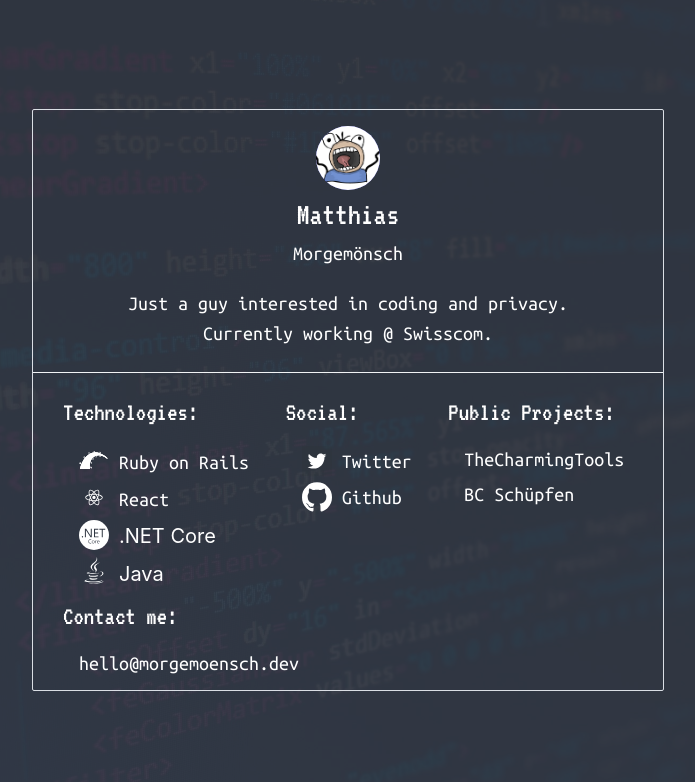
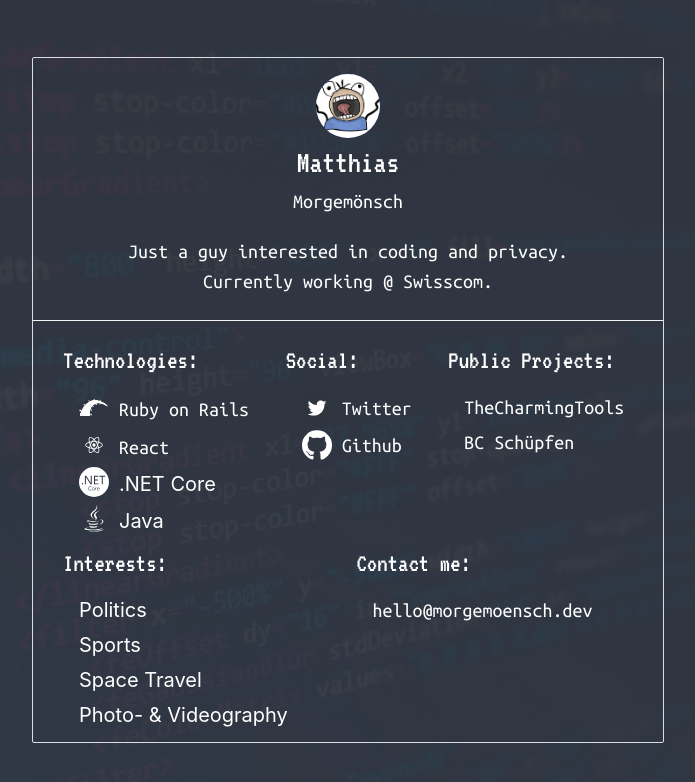
Before and after one commit to MorgeMoensch/morgemoensch.dev, a plain HTML site: page index.html in a window 1280 px wide. Shown: the whole page, without its empty margins (292-987 px from the left). Drawn offline with Linux system fonts and the light colour scheme.

Commit message:
Add interests

```diff
--- a/index.html
+++ b/index.html
@@ -44,6 +44,16 @@
 						</ul>
 					</div>
 					<div class="flex-element">
+						<h3 class="h5">Interests:</h3>
+						<ul>
+							<li><div class="text-normal">Politics</div></li>
+							<li><div class="text-normal">Sports</div></li>
+							<li><div class="text-normal">Space Travel</div></li>
+							<li><div class="text-normal">Photo- & Videography</div></li>
+
+						</ul>
+					</div>
+					<div class="flex-element">
 						<h3 class="h5">Contact me:</h3>
 						<ul>
 							<li>
```
